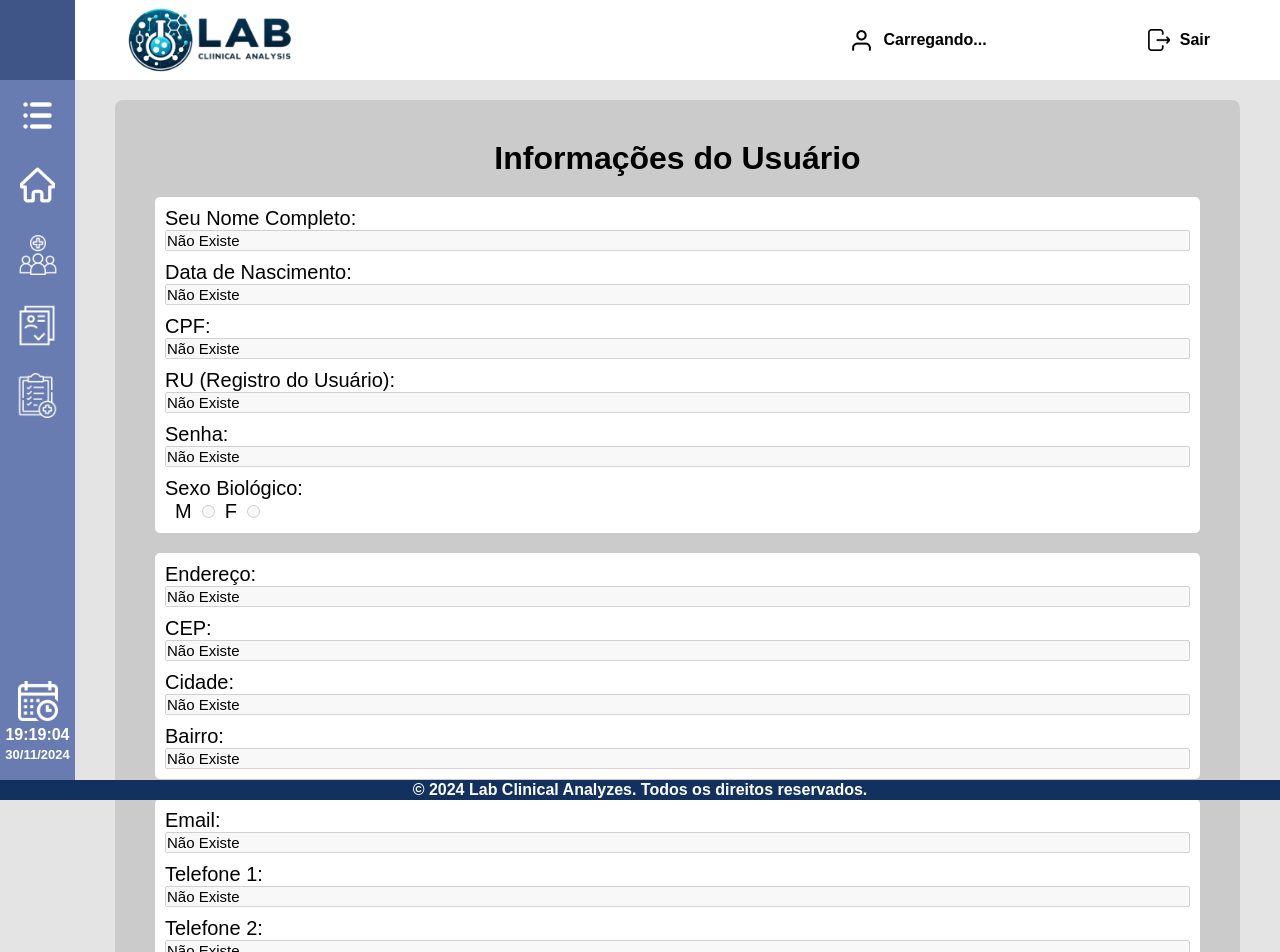
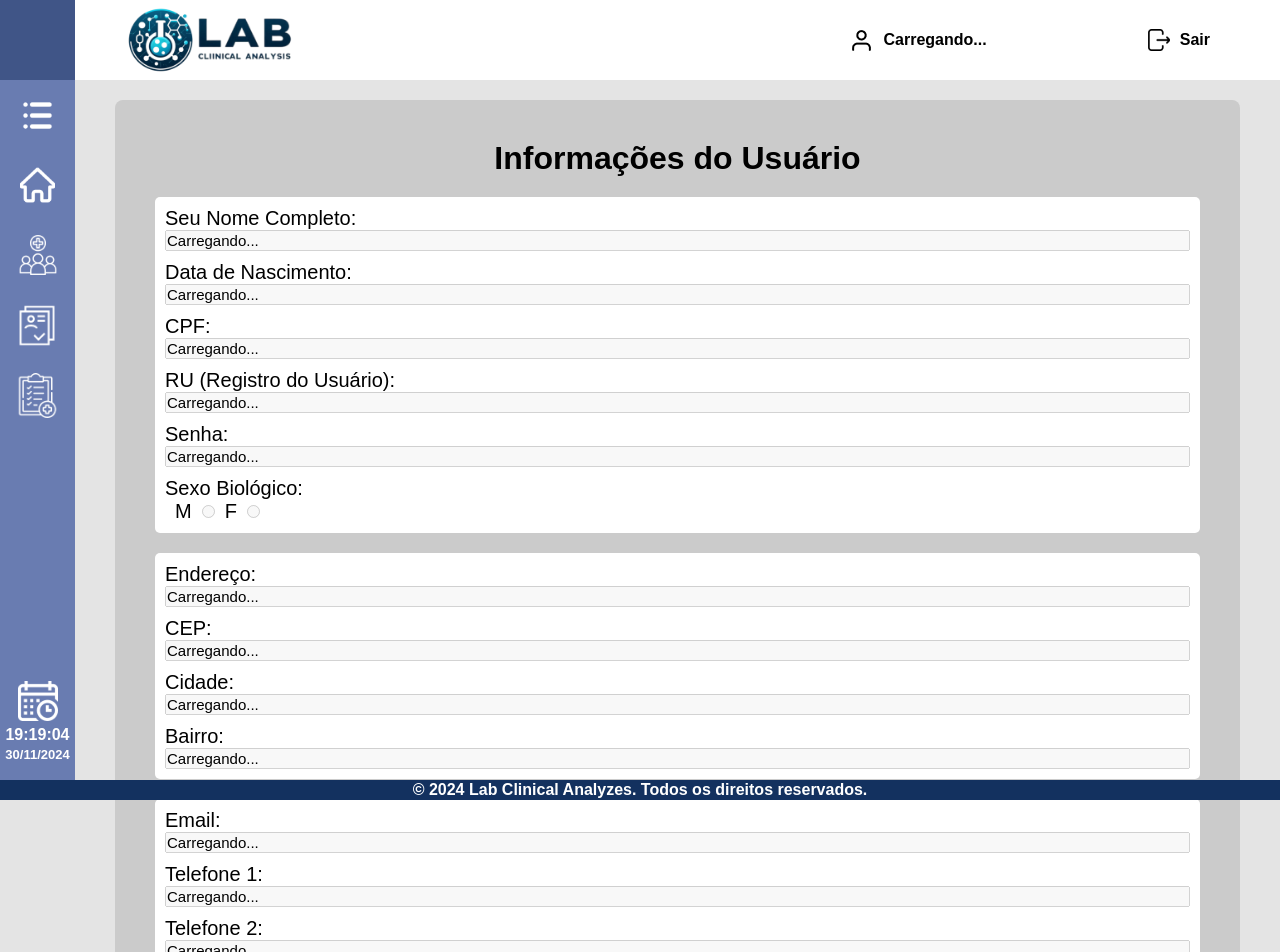
Before and after one commit to Cae003/Lab_Analises_Clinicas_IHC, a React (Create React App) app in the folder front_end/: page /Recepcionista/Perfil in a window 1280 px wide. Shown: the top 952 px of the page. Built offline with nearby package versions, Linux system fonts and the light colour scheme; a web font is replaced by a local one.

Commit message:
Carregando Login

```diff
--- a/front_end/src/pages/Perfil/Perfil.js
+++ b/front_end/src/pages/Perfil/Perfil.js
@@ -1,4 +1,4 @@
-import React, { useContext, useEffect } from 'react';
+import React, { useContext, useEffect, useState } from 'react';
 import "./Perfil.css";
 import Header from '../../components/Header/header';
 import Footer from '../../components/Footer/footer';
@@ -7,6 +7,7 @@ import { useNavigate } from 'react-router-dom';
 import { UserContext } from '../../stores/UserStore';
 
 const Perfil = () => {
+  const [isLoading, setIsLoading] = useState(true);
   const {userData, fetchUserData} = useContext(UserContext);
   // console.log(userData);
   const navigate = useNavigate();
@@ -14,6 +15,7 @@ const Perfil = () => {
   useEffect(() => {
     if (userData.userRegister) {
       fetchUserData(userData.userRegister);
+      setIsLoading(false);
     }
   }, [userData.userRegister, fetchUserData]);
 
@@ -32,23 +34,23 @@ const Perfil = () => {
           <fieldset id="DadosPessoais" className="blocoDados">
             <div className="form-group">
               <label htmlFor="nome">Seu Nome Completo: </label>
-              <input disabled id="nome" type="text" value={userData.nome || "Não Existe"} />
+              <input disabled id="nome" type="text" value={isLoading ? "Carregando..." : userData.nome || "Não Existe"} />
             </div>
             <div className="form-group">
               <label htmlFor="nascimento">Data de Nascimento: </label>
-              <input disabled id="nascimento" type="text" value={userData.datanasc || "Não Existe"} />
+              <input disabled id="nascimento" type="text" value={isLoading ? "Carregando..." : userData.datanasc || "Não Existe"} />
             </div>
             <div className="form-group">
               <label htmlFor="cpf">CPF: </label>
-              <input disabled id="cpf" type="text" value={userData.cpf || "Não Existe"} />
+              <input disabled id="cpf" type="text" value={isLoading ? "Carregando..." : userData.cpf || "Não Existe"} />
             </div>
             <div className="form-group">
               <label htmlFor="matricula">RU (Registro do Usuário): </label>
-              <input disabled id="matricula" maxLength="6" type="text" value={userData.userRegister || "Não Existe"} />
+              <input disabled id="matricula" maxLength="6" type="text" value={isLoading ? "Carregando..." : userData.userRegister || "Não Existe"} />
             </div>
             <div className="form-group">
               <label htmlFor="senha">Senha: </label>
-              <input disabled id="senha" type="text" value={userData.password || "Não Existe"} />
+              <input disabled id="senha" type="text" value={isLoading ? "Carregando..." : userData.password || "Não Existe"} />
             </div>
             <div className="form-group">
               <label>Sexo Biológico: </label>
@@ -64,34 +66,34 @@ const Perfil = () => {
           <fieldset id="DadosEndereco" className="blocoDados">
             <div className="form-group">
               <label htmlFor="endereco">Endereço: </label>
-              <input disabled id="endereco" type="text" value={userData.endereco || "Não Existe"} />
+              <input disabled id="endereco" type="text" value={isLoading ? "Carregando..." : userData.endereco || "Não Existe"} />
             </div>
             <div className="form-group">
               <label htmlFor="cep">CEP: </label>
-              <input disabled id="cep" type="text" value={userData.cep || "Não Existe"} />
+              <input disabled id="cep" type="text" value={isLoading ? "Carregando..." : userData.cep || "Não Existe"} />
             </div>
             <div className="form-group">
               <label htmlFor="cidade">Cidade: </label>
-              <input disabled id="cidade" type="text" value={userData.cidade || "Não Existe"} />
+              <input disabled id="cidade" type="text" value={isLoading ? "Carregando..." : userData.cidade || "Não Existe"} />
             </div>
             <div className="form-group">
               <label htmlFor="bairro">Bairro: </label>
-              <input disabled id="bairro" type="text" value={userData.bairro || "Não Existe"} />
+              <input disabled id="bairro" type="text" value={isLoading ? "Carregando..." : userData.bairro || "Não Existe"} />
             </div>
           </fieldset>
 
           <fieldset id="Contatos" className="blocoDados">
             <div className="form-group">
               <label htmlFor="email">Email: </label>
-              <input disabled id="email" type="email" value={userData.email || "Não Existe"} />
+              <input disabled id="email" type="email" value={isLoading ? "Carregando..." : userData.email || "Não Existe"} />
             </div>
             <div className="form-group">
               <label htmlFor="telefone1">Telefone 1: </label>
-              <input disabled id="telefone1" type="tel" value={userData.telefone1 || "Não Existe"} />
+              <input disabled id="telefone1" type="tel" value={isLoading ? "Carregando..." : userData.telefone1 || "Não Existe"} />
             </div>
             <div className="form-group">
               <label htmlFor="telefone2">Telefone 2: </label>
-              <input disabled id="telefone2" type="tel" value={userData.telefone2 || "Não Existe"} />
+              <input disabled id="telefone2" type="tel" value={isLoading ? "Carregando..." : userData.telefone2 || "Não Existe"} />
             </div>
           </fieldset>
 
```
